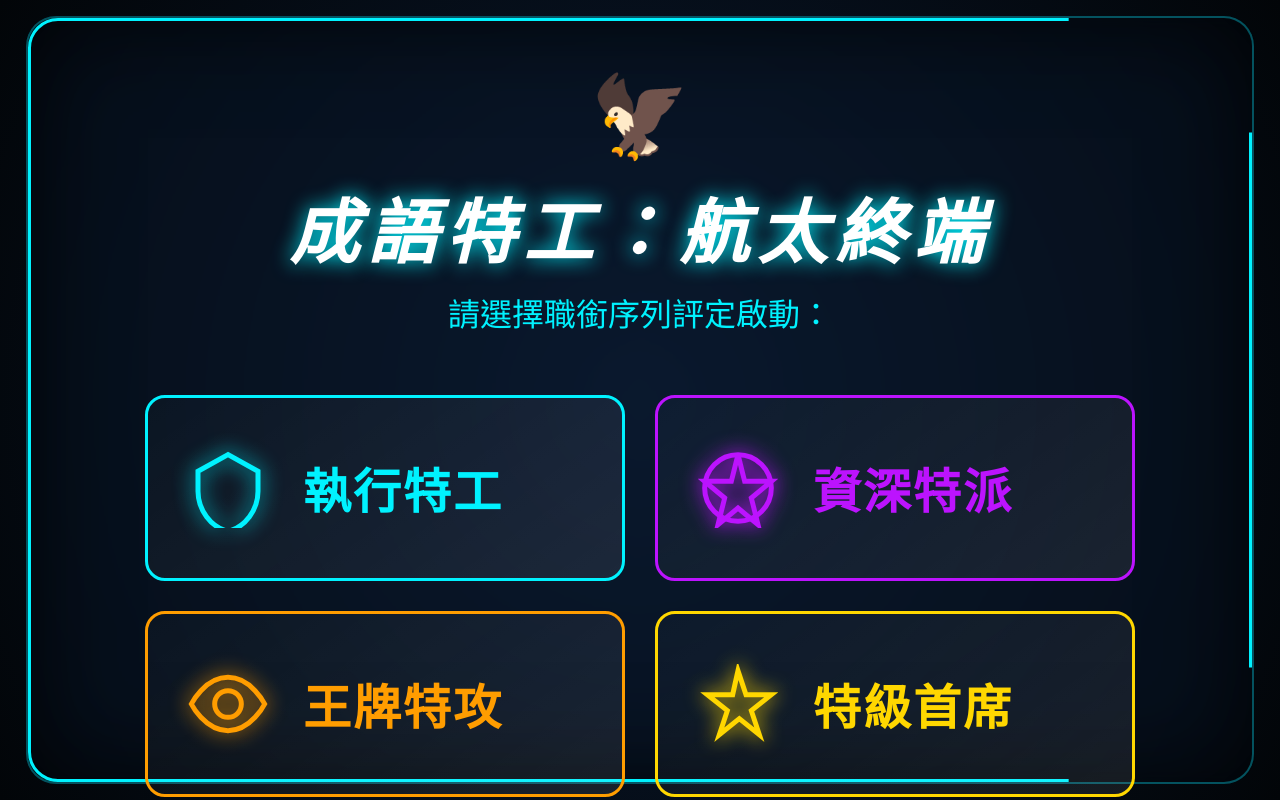
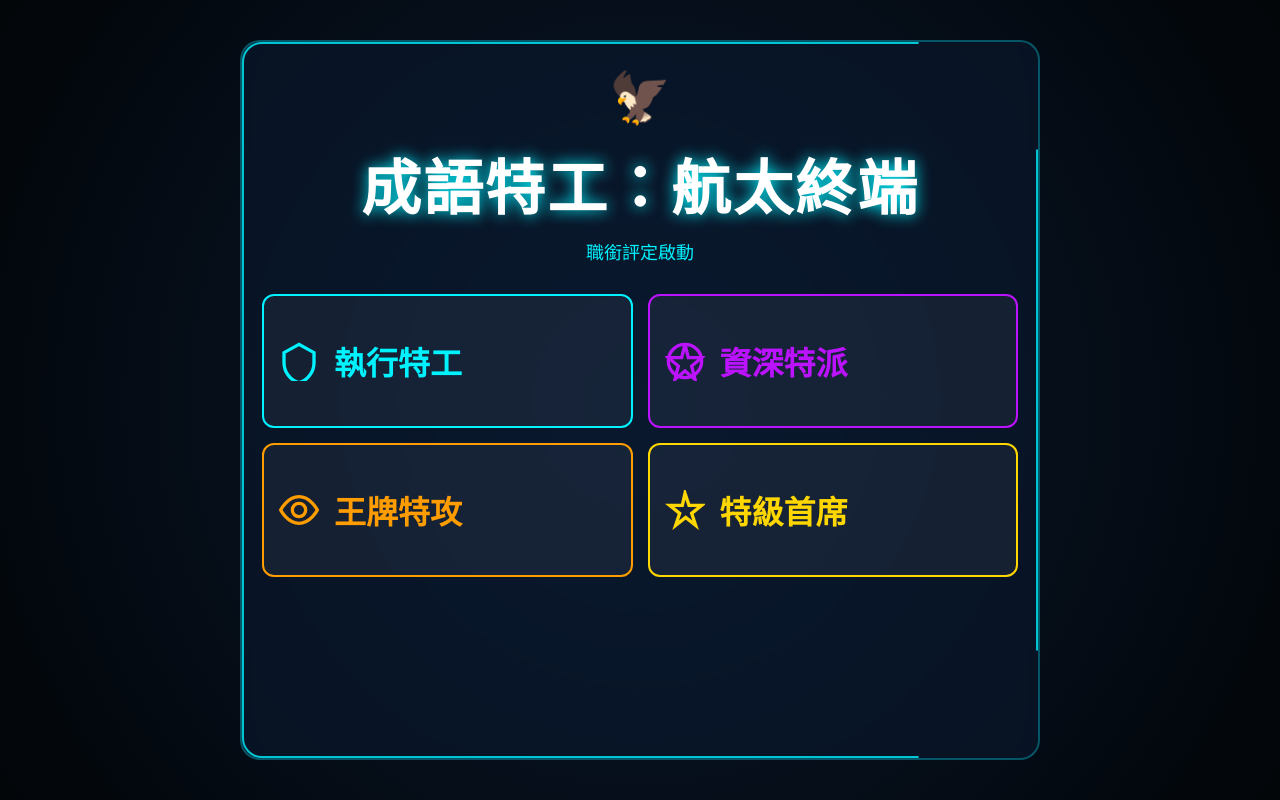
Before and after one commit to cgame1-creator/cgame-200, a plain HTML site: page index.html in a window 1280 px wide. Drawn offline with nearby package versions, Linux system fonts and the light colour scheme.

Commit message:
Add files via upload

```diff
--- a/index.html
+++ b/index.html
@@ -2,73 +2,89 @@
 <html lang="zh-TW">
 <head>
     <meta charset="UTF-8">
-    <meta name="viewport" content="width=device-width, initial-scale=1.0">
+    <meta name="viewport" content="width=device-width, initial-scale=1.0, maximum-scale=1.0, user-scalable=no">
     <title>成語特工：航太終端</title>
     <script src="https://cdn.jsdelivr.net/npm/canvas-confetti@1.5.1/dist/confetti.browser.min.js"></script>
     <style>
         :root { --cyan: #00f2ff; --purple: #bc13fe; --orange: #ff9d00; --gold: #ffd700; --red: #ff3131; --green: #39ff14; --bg: #020508; }
-        body { background-color: var(--bg); color: #fff; font-family: "Segoe UI", "Microsoft JhengHei", sans-serif; margin: 0; height: 100vh; display: flex; justify-content: center; align-items: center; overflow: hidden; background: radial-gradient(circle at center, #0a192f 0%, #020508 100%); }
 
+        body {
+            background-color: var(--bg); color: #fff; font-family: "Segoe UI", "Microsoft JhengHei", sans-serif;
+            margin: 0; padding: 0; min-height: 100vh; display: flex; justify-content: center; align-items: center;
+            background: radial-gradient(circle at center, #0a192f 0%, #020508 100%); overflow-x: hidden;
+        }
+
+        /* 航太外框 - 使用彈性寬度 */
         .hud-border {
-            width: 96vw; height: 96vh; border: 2px solid rgba(0, 242, 255, 0.3); border-radius: 30px;
-            position: relative; display: flex; flex-direction: column; align-items: center; padding: 30px; box-sizing: border-box;
-            background: rgba(10, 25, 47, 0.4); backdrop-filter: blur(8px);
-            box-shadow: inset 0 0 100px rgba(0,0,0,0.8);
+            width: 95%; max-width: 800px; min-height: 90vh; border: 2px solid rgba(0, 242, 255, 0.3); border-radius: 20px;
+            position: relative; display: flex; flex-direction: column; align-items: center; padding: 20px; box-sizing: border-box;
+            background: rgba(10, 25, 47, 0.6); backdrop-filter: blur(8px); margin: 10px auto;
         }
 
         .hud-border::before {
             content: ""; position: absolute; top: 0; left: 0; right: 0; bottom: 0;
-            border: 3px solid var(--cyan); border-radius: 30px; pointer-events: none;
+            border: 2px solid var(--cyan); border-radius: 20px; pointer-events: none;
             clip-path: polygon(0 0, 15% 0, 15% 2%, 2% 2%, 2% 15%, 0 15%, 0 0, 85% 0, 85% 2%, 98% 2%, 98% 15%, 100% 15%, 100% 0, 100% 85%, 98% 85%, 98% 98%, 85% 98%, 85% 100%, 100% 100%, 0 100%, 0 85%, 2% 85%, 2% 98%, 15% 98%, 15% 100%, 0 100%);
+            opacity: 0.8;
         }
 
-        .main-title { font-size: 70px; font-weight: 900; color: #fff; text-shadow: 0 0 20px var(--cyan); margin: 10px 0; font-style: italic; letter-spacing: 8px; }
+        .main-title {
+            font-size: clamp(30px, 8vw, 60px); font-weight: 900; color: #fff;
+            text-shadow: 0 0 15px var(--cyan); margin: 10px 0; text-align: center; letter-spacing: 2px;
+        }
 
-        .level-grid { display: grid; grid-template-columns: 1fr 1fr; gap: 30px; width: 85%; margin-top: 30px; }
+        /* 響應式等級網格 */
+        .level-grid {
+            display: grid; grid-template-columns: 1fr 1fr; gap: 15px; width: 100%; margin-top: 20px;
+        }
+        @media (max-width: 600px) { .level-grid { grid-template-columns: 1fr; } }
+
         .level-btn {
-            background: linear-gradient(145deg, rgba(255,255,255,0.02) 0%, rgba(255,255,255,0.08) 100%);
-            border: 3px solid #fff; border-radius: 20px; height: 180px; display: flex; align-items: center;
-            padding-left: 40px; cursor: pointer; transition: 0.3s; position: relative;
+            background: rgba(255,255,255,0.05); border: 2px solid #fff; border-radius: 12px;
+            min-height: 100px; display: flex; align-items: center; padding: 15px; cursor: pointer; transition: 0.3s;
         }
-        .level-btn:hover { transform: translateY(-8px); background: rgba(255,255,255,0.12); box-shadow: 0 0 40px currentColor; }
+        .level-btn:hover { background: rgba(255,255,255,0.15); box-shadow: 0 0 20px currentColor; }
 
-        .lv-svg { width: 80px; height: 80px; margin-right: 35px; stroke: currentColor; fill: none; filter: drop-shadow(0 0 10px currentColor); stroke-width: 1.5; }
-        .lv-tag { font-size: 48px; font-weight: 900; letter-spacing: 2px; }
+        .lv-svg { width: 40px; height: 40px; margin-right: 15px; stroke: currentColor; fill: none; stroke-width: 2; }
+        .lv-tag { font-size: clamp(20px, 5vw, 32px); font-weight: 900; }
 
         .btn-l1 { border-color: var(--cyan); color: var(--cyan); }
         .btn-l2 { border-color: var(--purple); color: var(--purple); }
         .btn-l3 { border-color: var(--orange); color: var(--orange); }
         .btn-l4 { border-color: var(--gold); color: var(--gold); }
 
-        .timer-big { font-size: 130px; font-weight: 900; color: var(--cyan); text-shadow: 0 0 30px var(--cyan); }
-        .timer-urgent { color: var(--red) !important; animation: shake 0.2s infinite; }
+        /* 遊戲畫面縮放 */
+        .timer-big { font-size: clamp(60px, 20vw, 120px); font-weight: 900; color: var(--cyan); line-height: 1; }
+        .timer-urgent { color: var(--red) !important; animation: blink 0.5s infinite; }
 
-        .q-text { font-size: 55px; font-weight: bold; margin: 30px 0; text-align: center; }
+        .q-text { font-size: clamp(24px, 6vw, 42px); font-weight: bold; margin: 20px 0; text-align: center; width: 90%; }
 
-        .opt-btn { width: 85%; padding: 22px; margin-bottom: 15px; font-size: 45px; border-radius: 15px; border: 3px solid var(--cyan); background: rgba(0, 242, 255, 0.05); color: #fff; cursor: pointer; font-weight: bold; transition: 0.2s; }
-        .opt-correct { background: var(--green) !important; color: #000; border-color: var(--green) !important; box-shadow: 0 0 60px var(--green); }
+        .opt-btn {
+            width: 100%; padding: 18px; margin-bottom: 12px; font-size: clamp(18px, 5vw, 32px);
+            border-radius: 10px; border: 2px solid var(--cyan); background: rgba(0, 242, 255, 0.05);
+            color: #fff; cursor: pointer; font-weight: bold;
+        }
+        .opt-correct { background: var(--green) !important; color: #000; border-color: var(--green) !important; }
         .opt-wrong { background: var(--red) !important; color: #fff; border-color: var(--red) !important; animation: shake 0.4s; }
 
-        .expl-panel { width: 90%; font-size: 38px; padding: 25px 40px; border-radius: 20px; margin-top: 15px; border: 4px solid; line-height: 1.5; background: rgba(0,0,0,0.8); }
+        .expl-panel {
+            width: 100%; font-size: clamp(16px, 4.5vw, 24px); padding: 15px; border-radius: 10px;
+            margin-top: 10px; border: 2px solid; background: rgba(0,0,0,0.8); box-sizing: border-box;
+        }
         .expl-ok { border-color: var(--green); color: var(--green); }
         .expl-fail { border-color: var(--red); color: var(--red); }
 
-        @keyframes shake { 0%, 100% { transform: translateX(0); } 20%, 60% { transform: translateX(-20px); } 40%, 80% { transform: translateX(20px); } }
-        .score-hero { font-size: 250px; color: var(--gold); font-weight: 900; text-shadow: 0 0 80px var(--gold); }
+        @keyframes blink { 0%, 100% { opacity: 1; } 50% { opacity: 0.3; } }
+        @keyframes shake { 0%, 100% { transform: translateX(0); } 25% { transform: translateX(-10px); } 75% { transform: translateX(10px); } }
+        .score-hero { font-size: clamp(80px, 30vw, 200px); color: var(--gold); font-weight: 900; line-height: 1; }
     </style>
 </head>
 <body>
     <div class="hud-border" id="app"></div>
 
 <script>
-    // --- 音效引擎 ---
-    let audioCtx;
-    function initAudio() {
-        if (!audioCtx) audioCtx = new (window.AudioContext || window.webkitAudioContext)();
-        if (audioCtx.state === 'suspended') audioCtx.resume();
-    }
-    function synth(freq, type, duration, vol, delay = 0) {
-        if (!audioCtx) return;
+    const audioCtx = new (window.AudioContext || window.webkitAudioContext)();
+    function synth(freq, type, duration, vol, delay=0) {
         setTimeout(() => {
             const osc = audioCtx.createOscillator();
             const gain = audioCtx.createGain();
@@ -80,91 +96,39 @@
         }, delay);
     }
     const SFX = {
-        ding: () => { synth(1100, 'sine', 0.2, 0.3); synth(1400, 'sine', 0.2, 0.3, 70); synth(1700, 'sine', 0.3, 0.3, 140); },
-        fail: () => { synth(230, 'sawtooth', 0.6, 0.4); synth(170, 'sawtooth', 0.8, 0.4, 250); },
-        win: () => { [523, 659, 783, 1046, 1318, 1567].forEach((f, i) => synth(f, 'sine', 0.8, 0.1, i * 150)); }
+        ding: () => { synth(1046, 'sine', 0.2, 0.3); synth(1318, 'sine', 0.2, 0.3, 80); synth(1567, 'sine', 0.3, 0.3, 160); },
+        fail: () => { synth(233, 'sawtooth', 0.6, 0.4); synth(174, 'sawtooth', 0.8, 0.4, 250); },
+        win: () => { [523, 659, 783, 1046, 1318].forEach((f, i) => synth(f, 'sine', 0.8, 0.1, i * 150)); }
     };
 
-    // --- 嚴格分級題庫 ---
     const quizData = {
-        1: [ // 執行特工
-            ["三顧茅廬","誠心拜訪人才。","隨便觀察應付。","劉備三次拜訪諸葛亮，形容求才誠意。"],
-            ["半途而廢","中途停止努力。","堅持做到最後。","事情做一半就停止，形容意志不堅。"],
-            ["司空見慣","事物平凡常見。","想法奇怪離譜。","比喻事物經常見到，不足為奇。"],
-            ["完璧歸趙","物歸原主完好。","偷偷佔為己有。","藺相如將和氏璧完好帶回趙國。"],
-            ["手足之情","兄弟感情深厚。","路人偶然相遇。","比喻兄弟或好朋友之間親密的感情。"],
-            ["磨杵成針","努力必能成功。","做事拔苗助長。","只要努力不懈，連鐵棒都能磨成針。"],
-            ["精疲力竭","耗盡體力疲累。","精神飽滿振奮。","精神與體力都消耗殆盡。"],
-            ["滄海桑田","世事變化極大。","一直維持原狀。","大海變成了農田，形容世事變化極大。"],
-            ["東施效顰","胡亂模仿出醜。","表現青出於藍。","醜女模仿美女皺眉，反而更醜。"],
-            ["披荊斬棘","勇敢克服困難。","害怕畏縮不前。","撥開荊棘前進，比喻克服困難。"]
-        ],
-        2: [ // 資深特派
-            ["韜光養晦","收斂才華待機。","張揚顯露實力。","收斂光芒，不輕易顯露才華。"],
-            ["危如累卵","情況極度危險。","非常安全穩定。","危險得像堆疊起來的蛋，隨時會碎。"],
-            ["推心置腹","真心待人誠懇。","內心各懷鬼胎。","把心放在別人腹中，形容極為真誠。"],
-            ["博學多聞","學識廣博豐富。","孤陋寡聞淺薄。","廣泛學習並聽取各種知識。"],
-            ["空中樓閣","脫離現實幻想。","做事腳踏實地。","在空中蓋樓，比喻脫離現實的幻想。"],
-            ["對牛彈琴","對不懂者講理。","引導學生學習。","比喻對不講理或不懂的人白費唇舌。"],
-            ["心領神會","內心明白默契。","完全莫名其妙。","不必明說，心裡就能明白對方意思。"],
-            ["絕處逢生","死裡逃生轉機。","完全走投無路。","在走投無路時，又發現了生機。"],
-            ["侃侃而談","說話理直氣壯。","講話語無倫次。","理直氣壯、從容不迫地談話。"],
-            ["矯枉過正","糾正過度有害。","處理恰到好處。","糾正錯誤超過了限度，反而不對。"]
-        ],
-        3: [ // 王牌特攻
-            ["邯鄲學步","模仿他人失自我。","表現優秀勝老師。","燕國人學走路，最後爬著回家。"],
-            ["破釜沉舟","決心戰鬥不後退。","做事苟且偷安。","打碎鍋子、鑿沉船隻，表示必死決心。"],
-            ["未雨綢繆","事先準備預防。","臨渴才要掘井。","天還沒下雨就先修房子，比喻先預防。"],
-            ["洛陽紙貴","著作廣受歡迎。","書籍無人問津。","形容著作風行一時，使紙張變貴。"],
-            ["魚游釜中","生命極度危險。","處理游刃有餘。","魚在鍋子裡游，比喻生命危在旦夕。"],
-            ["斬釘截鐵","做事果斷利落。","態度猶豫不決。","比喻態度堅決，毫不猶豫。"],
-            ["草木皆兵","受驚驚恐萬分。","內心泰然自若。","把草木都看成士兵，形容極度驚恐。"],
-            ["捉襟見肘","生活極度窮困。","衣食無憂富裕。","拉下衣襟就露出胳膊，形容窮於應付。"],
-            ["畫蛇添足","多此一舉失敗。","做得錦上添花。","畫蛇時幫牠畫腳，形容多此一舉。"],
-            ["視若無睹","看見卻不理會。","認真觀察色彩。","雖然常看到，卻像沒看到一樣。"]
-        ],
-        4: [ // 特級首席
-            ["越俎代庖","超越權限管事。","守好自己本分。","放下祭器去幫廚師做飯，形容管閒事。"],
-            ["罄竹難書","罪大惡極難盡。","功德無量巨大。","用盡所有竹簡也寫不完其罪狀。"],
-            ["禍起蕭牆","禍亂生自內部。","一致對抗外敵。","蕭牆是屏風，比喻內部發生變亂。"],
-            ["井底之蛙","見識非常淺薄。","見多識廣博大。","青蛙住在井底，比喻眼界狹小。"],
-            ["腹笥淵博","學問極度深厚。","胸無點墨無知。","形容肚子像書箱一樣裝滿了書。"],
-            ["削足適履","因小失大遷就。","量體裁衣合適。","削掉腳趾去穿鞋，比喻勉強遷就。"],
-            ["揠苗助長","勉強反而有害。","遵循自然生長。","拔高禾苗幫它生長，反而讓它枯死。"],
-            ["驚弓之鳥","受過驚嚇敏感。","處變不驚冷靜。","被箭射傷過的鳥，聽到弓弦聲就害怕。"],
-            ["燕雀處堂","處險境而不覺。","安穩高枕無憂。","燕子在屋簷下築巢，不知屋子將失火。"],
-            ["鳳毛麟角","珍貴稀少人才。","凡夫俗子平凡。","比喻稀罕珍貴的人才或事物。"]
-        ]
+        1: [["三顧茅廬","誠心拜訪人才。","隨便觀察應付。","劉備三次拜訪諸葛亮，形容求才誠意。"],["半途而廢","中途停止努力。","堅持做到最後。","事情做一半就停止，形容意志不堅。"],["司空見慣","事物平凡常見。","想法奇怪離譜。","比喻事物經常見到，不足為奇。"],["完璧歸趙","物歸原主完好。","偷偷佔為己有。","藺相如將和氏璧完好帶回趙國。"],["手足之情","兄弟感情深厚。","路人偶然相遇。","比喻兄弟或好朋友之間親密的感情。"],["磨杵成針","努力必能成功。","做事拔苗助長。","只要努力不懈，連鐵棒都能磨成針。"],["精疲力竭","耗盡體力疲累。","精神飽滿振奮。","精神與體力都消耗殆盡。"],["滄海桑田","世事變化極大。","一直維持原狀。","大海變成了農田，形容世事變化極大。"],["東施效顰","胡亂模仿出醜。","表現青出於藍。","醜女模仿美女皺眉，反而更醜。"],["披荊斬棘","勇敢克服困難。","害怕畏縮不前。","撥開荊棘前進，比喻克服困難。"]],
+        2: [["韜光養晦","收斂才華待機。","張揚顯露實力。","收斂光芒，不輕易顯露才華。"],["危如累卵","情況極度危險。","非常安全穩定。","危險得像堆疊起來的蛋，隨時會碎。"],["推心置腹","真心待人誠懇。","內心各懷鬼胎。","把心放在別人腹中，形容極為真誠。"],["博學多聞","學識廣博豐富。","孤陋廣聞淺薄。", "廣泛學習並聽取各種知識。"],["空中樓閣","脫離現實幻想。","做事腳踏實地。", "比喻脫離現實的幻想。"],["對牛彈琴","白費唇舌道理。","引導學生學習。", "比喻對不懂的人講道理。"],["心領神會","內心明白默契。","莫名其妙不懂。", "不必明說就能明白意思。"],["絕處逢生","死裡逃生轉機。","完全走投無路。", "在走投無路時發現生機。"],["侃侃而談","說話理直氣壯。","講話語無倫次。", "理直氣壯且從容的談話。"],["矯枉過正","糾正過度有害。","處理恰到好處。", "糾正錯誤超過限度。"]],
+        3: [["邯鄲學步","模仿他人失我。","表現優秀勝師。","學走路最後爬著回家。"],["破釜沉舟","決心戰鬥到底。","做事苟且偷安。","表示必死的決心。"],["未雨綢繆","事先準備預防。","臨渴才要掘井。","天沒下雨先修房子。"],["洛陽紙貴","著作廣受歡迎。","書籍無人問津。","形容著作風行一時。"],["魚游釜中","生命極度危險。","處理游刃有餘。","魚在鍋中游。"],["斬釘截鐵","做事果斷利落。","態度猶豫不決。","態度堅決毫不猶豫。"],["草木皆兵","受驚驚恐萬分。","內心泰然自若。","把草木看成士兵。"],["捉襟見肘","生活極度窮困。","衣食無憂富裕。","形容窮於應付。"],["畫蛇添足","多此一舉失敗。","做得錦上添花。","形容多此一舉。"],["視若無睹","看見卻不理會。","認真觀察色彩。","像沒看到一樣不理。"]],
+        4: [["越俎代庖","超越權限管事。","守好自己本分。","放下祭器去幫廚師。"],["罄竹難書","罪大惡極難盡。","功德無量巨大。","用盡竹簡也寫不完。"],["禍起蕭牆","禍亂生自內部。","一致對抗外敵。","比喻內部發生變亂。"],["井底之蛙","見識非常淺薄。","見多識廣博大。","比喻眼界狹小。"],["腹笥淵博","學問極度深厚。","胸無點墨無知。","形容極有學問。"],["削足適履","因小失大遷就。","量體裁衣合適。","比喻勉強遷就。"],["揠苗助長","勉強反而有害。","遵循自然生長。","拔高禾苗反而弄死。"],["驚弓之鳥","受過驚嚇敏感。","處變不驚冷靜。","聽到弦聲就害怕。"],["燕雀處堂","處險境而不覺。","安穩高枕無憂。","不知屋子將失火。"],["鳳毛麟角","珍貴稀少人才。","凡夫俗子平凡。","稀罕珍貴的人才。"]]
     };
 
     let lv = 1, score = 0, qIdx = 0, timeLeft = 10, timerId = null, quizSet = [], currentMax = 10;
     const app = document.getElementById('app');
     const lvMap = { 1: "執行特工", 2: "資深特派", 3: "王牌特攻", 4: "特級首席" };
 
-    const iconSVG = {
-        l1: `<svg class="lv-svg" viewBox="0 0 24 24"><path d="M12 2L3 7v6c0 5.55 3.84 10.74 9 12 5.16-1.26 9-6.45 9-12V7l-9-5z"/></svg>`,
-        l2: `<svg class="lv-svg" viewBox="0 0 24 24"><circle cx="12" cy="12" r="10"/><path d="M12 2l2 8h8l-6 5 2 8-6-5-6 5 2-8-6-5h8z"/></svg>`,
-        l3: `<svg class="lv-svg" viewBox="0 0 24 24"><path d="M1 12s4-8 11-8 11 8 11 8-4 8-11 8-11-8-11-8z"/><circle cx="12" cy="12" r="4"/></svg>`,
-        l4: `<svg class="lv-svg" viewBox="0 0 24 24"><path d="M12 2l2.4 7.2h7.6l-6 4.8 2.4 7.2-6-4.8-6 4.8 2.4-7.2-6-4.8h7.6z"/></svg>`
-    };
-
     function showLobby() {
         if (timerId) clearInterval(timerId);
         app.innerHTML = `
-            <div style="font-size:80px; margin-top:10px;">🦅</div>
+            <div style="font-size:50px;">🦅</div>
             <div class="main-title">成語特工：航太終端</div>
-            <div style="font-size:32px; color:var(--cyan); margin-bottom:30px;">請選擇職銜序列評定啟動：</div>
+            <div style="font-size:18px; color:var(--cyan); margin-bottom:10px;">職銜評定啟動</div>
             <div class="level-grid">
-                <div class="level-btn btn-l1" onclick="startTask(1)">${iconSVG.l1}<div class="lv-tag">${lvMap[1]}</div></div>
-                <div class="level-btn btn-l2" onclick="startTask(2)">${iconSVG.l2}<div class="lv-tag">${lvMap[2]}</div></div>
-                <div class="level-btn btn-l3" onclick="startTask(3)">${iconSVG.l3}<div class="lv-tag">${lvMap[3]}</div></div>
-                <div class="level-btn btn-l4" onclick="startTask(4)">${iconSVG.l4}<div class="lv-tag">${lvMap[4]}</div></div>
+                <div class="level-btn btn-l1" onclick="startTask(1)"><svg class="lv-svg" viewBox="0 0 24 24"><path d="M12 2L3 7v6c0 5.55 3.84 10.74 9 12 5.16-1.26 9-6.45 9-12V7l-9-5z"/></svg><div class="lv-tag">${lvMap[1]}</div></div>
+                <div class="level-btn btn-l2" onclick="startTask(2)"><svg class="lv-svg" viewBox="0 0 24 24"><circle cx="12" cy="12" r="10"/><path d="M12 2l2 8h8l-6 5 2 8-6-5-6 5 2-8-6-5h8z"/></svg><div class="lv-tag">${lvMap[2]}</div></div>
+                <div class="level-btn btn-l3" onclick="startTask(3)"><svg class="lv-svg" viewBox="0 0 24 24"><path d="M1 12s4-8 11-8 11 8 11 8-4 8-11 8-11-8-11-8z"/><circle cx="12" cy="12" r="4"/></svg><div class="lv-tag">${lvMap[3]}</div></div>
+                <div class="level-btn btn-l4" onclick="startTask(4)"><svg class="lv-svg" viewBox="0 0 24 24"><path d="M12 2l2.4 7.2h7.6l-6 4.8 2.4 7.2-6-4.8-6 4.8 2.4-7.2-6-4.8h7.6z"/></svg><div class="lv-tag">${lvMap[4]}</div></div>
             </div>
         `;
     }
 
     function startTask(n, fast = false) {
-        initAudio();
+        if (audioCtx.state === 'suspended') audioCtx.resume();
         lv = n; score = 0; qIdx = 0; currentMax = fast ? 7 : 10;
         quizSet = [...quizData[n]].sort(() => Math.random() - 0.5).slice(0, 10);
         renderQuiz();
@@ -173,18 +137,17 @@
     function renderQuiz() {
         if (qIdx >= quizSet.length) { finishTask(); return; }
         if (timerId) clearInterval(timerId);
-
         timeLeft = currentMax;
         let d = quizSet[qIdx];
         let options = [{t: d[1], c: true}, {t: d[2], c: false}].sort(() => Math.random() - 0.5);
 
         app.innerHTML = `
-            <div style="width:100%; display:flex; justify-content:space-between; padding:0 30px; box-sizing:border-box;">
-                <span style="font-size:32px; color:var(--cyan)">職銜：${lvMap[lv]}</span>
+            <div style="width:100%; display:flex; justify-content:space-between; align-items:center;">
+                <span style="font-size:16px; color:var(--cyan)">${lvMap[lv]}</span>
                 <div class="timer-big" id="t">${timeLeft}</div>
-                <span style="font-size:32px; color:var(--cyan)">進度：${qIdx+1}/10</span>
+                <span style="font-size:16px; color:var(--cyan)">${qIdx+1}/10</span>
             </div>
-            <div class="q-text">「${d[0]}」的意思是？</div>
+            <div class="q-text">「${d[0]}」是什麼意思？</div>
             <button class="opt-btn" id="opt0" onclick="judge(0, ${options[0].c})">${options[0].t}</button>
             <button class="opt-btn" id="opt1" onclick="judge(1, ${options[1].c})">${options[1].t}</button>
             <div id="expl-area"></div>
@@ -203,7 +166,6 @@
 
     function judge(idx, isCorrect, isTimeout = false) {
         if (timerId) clearInterval(timerId);
-
         const d = quizSet[qIdx];
         const area = document.getElementById('expl-area');
         const b0 = document.getElementById('opt0'), b1 = document.getElementById('opt1');
@@ -212,18 +174,15 @@
         if (isCorrect && !isTimeout) {
             score += 100; SFX.ding();
             document.getElementById('opt' + idx).classList.add('opt-correct');
-            area.innerHTML = `<div class="expl-panel expl-ok">⭐ 通訊正確：${d[3]}</div>`;
+            area.innerHTML = `<div class="expl-panel expl-ok">⭐ 正確：${d[3]}</div>`;
         } else {
             SFX.fail();
             if (!isTimeout) document.getElementById('opt' + idx).classList.add('opt-wrong');
             if (b0.innerText === d[1]) b0.classList.add('opt-correct');
             else b1.classList.add('opt-correct');
-
-            const msg = isTimeout ? "⌛ 通訊逾時：計算失敗。" : "❌ 攔截警報：詳解如下";
+            const msg = isTimeout ? "⌛ 逾時判定失敗" : "❌ 攔截警報";
             area.innerHTML = `<div class="expl-panel expl-fail">${msg}<br>${d[3]}</div>`;
-            app.animate([{transform:'translateX(-25px)'},{transform:'translateX(25px)'},{transform:'translateX(0)'}], {duration:100, iterations:4});
         }
-
         qIdx++;
         setTimeout(renderQuiz, 3000);
     }
@@ -231,18 +190,16 @@
     function finishTask() {
         if (score >= 800) {
             SFX.win();
-            let end = Date.now() + 4000;
-            (function f() { confetti({ particleCount: 25, spread: 80, origin: { y: 0.6 }, colors:['#00f2ff','#ffd700'] }); if (Date.now() < end) requestAnimationFrame(f); })();
             app.innerHTML = `
                 <div class="main-title" style="color:var(--gold)">評定成功！</div>
                 <div class="score-hero">${score}</div>
-                <div style="font-size:40px; margin-bottom:30px;">恭喜達成任務。具備「${lvMap[lv]}」素養。</div>
-                <button class="opt-btn" style="width:60%; border-color:var(--gold); color:var(--gold)" onclick="startTask(lv, true)">⚡ 挑戰原職：加速版 (7秒)</button>
-                <button class="opt-btn" style="width:60%" onclick="showLobby()">⭐ 返回基地晉升職銜</button>
+                <button class="opt-btn" style="border-color:var(--gold); color:var(--gold)" onclick="startTask(lv, true)">⚡ 原職加速 (7秒)</button>
+                <button class="opt-btn" onclick="showLobby()">⭐ 返回基地</button>
             `;
+            confetti({ particleCount: 100, spread: 70, origin: { y: 0.6 } });
         } else {
             SFX.fail();
-            app.innerHTML = `<div class="main-title" style="color:var(--red)">任務評定失敗</div><div class="score-hero" style="color:var(--red)">${score}</div><button class="opt-btn" style="width:60%" onclick="showLobby()">重新受訓</button>`;
+            app.innerHTML = `<div class="main-title" style="color:var(--red)">任務失敗</div><div class="score-hero" style="color:var(--red)">${score}</div><button class="opt-btn" onclick="showLobby()">重新受訓</button>`;
         }
     }
     showLobby();
```
